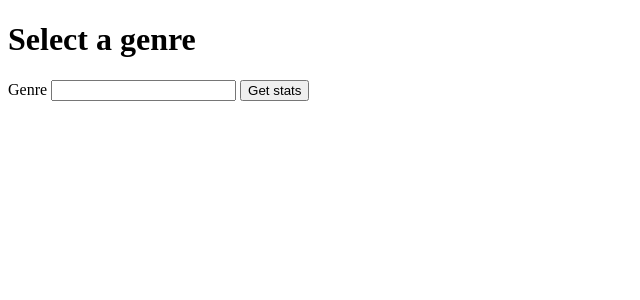
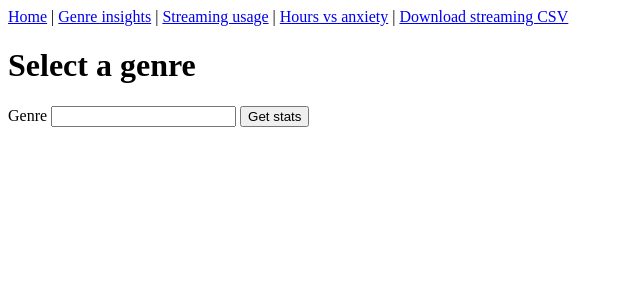
Before and after one commit to Emperor-Z/PAI-Assesment-Task-1, a Flask app: page /genre in a window 1280 px wide. Shown: the top 300 px of the page, without its empty margins (0-640 px from the left). Run offline with Flask 3, Linux system fonts and the light colour scheme.

Commit message:
ADD navigation link to streaming CSV export
Why:
- the new CSV endpoint should be discoverable from the UI for easier demos.

What:
- updated base.html nav with a Download streaming CSV link plus quick access to other pages.

```diff
--- a/templates/base.html
+++ b/templates/base.html
@@ -5,6 +5,13 @@
     <title>Music & Mental Health Insights</title>
   </head>
   <body>
+    <nav>
+      <a href="{{ url_for('home') }}">Home</a> |
+      <a href="{{ url_for('genre_insights') }}">Genre insights</a> |
+      <a href="{{ url_for('streaming_counts') }}">Streaming usage</a> |
+      <a href="{{ url_for('hours_vs_anxiety') }}">Hours vs anxiety</a> |
+      <a href="{{ url_for('export_streaming_csv') }}">Download streaming CSV</a>
+    </nav>
     <main>
       {% block content %}{% endblock %}
     </main>
```
